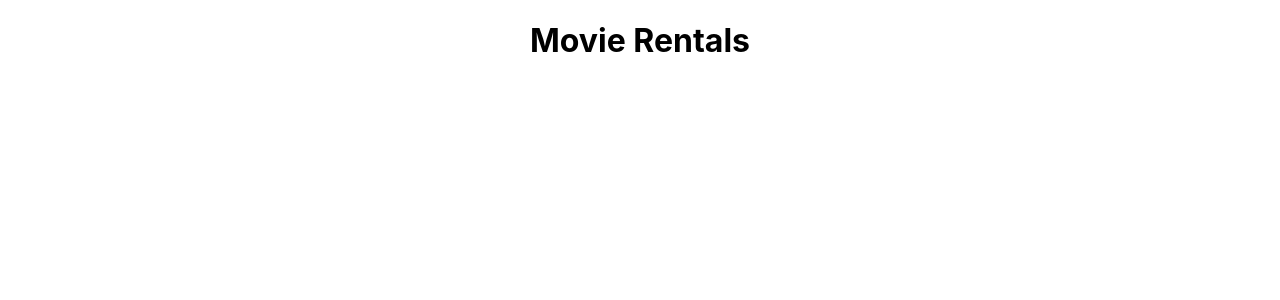
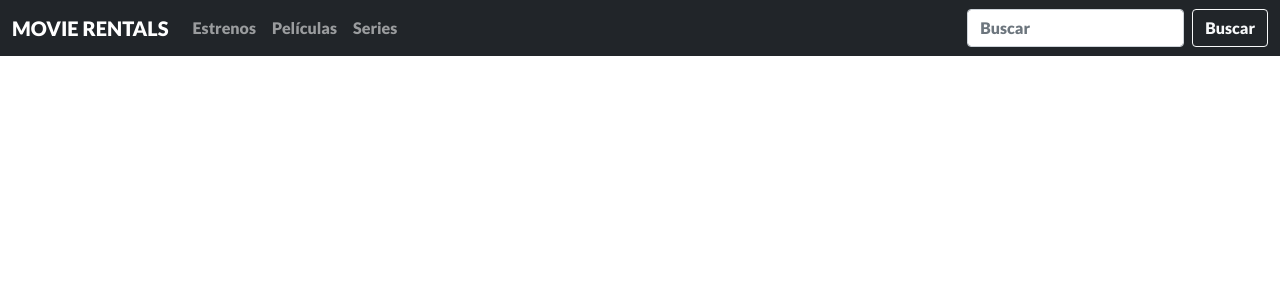
Before and after one commit to franco-prafil/movie-rentals-prafil, a React (Create React App) app: page / in a window 1280 px wide. Shown: the top 300 px of the page. Built offline with nearby package versions, Linux system fonts and the light colour scheme.

Commit message:
entregable 2

```diff
--- a/package.json
+++ b/package.json
@@ -9,7 +9,9 @@
     "@testing-library/jest-dom": "^5.16.4",
     "@testing-library/react": "^13.2.0",
     "@testing-library/user-event": "^13.5.0",
+    "bootstrap": "^5.1.3",
     "react": "^18.1.0",
+    "react-bootstrap": "^2.3.1",
     "react-dom": "^18.1.0",
     "react-scripts": "5.0.1",
     "web-vitals": "^2.1.4"
--- a/public/index.html
+++ b/public/index.html
@@ -3,6 +3,9 @@
   <head>
     <meta charset="utf-8" />
     <link rel="icon" href="%PUBLIC_URL%/favicon.ico" />
+    <link rel="preconnect" href="https://fonts.googleapis.com">
+    <link rel="preconnect" href="https://fonts.gstatic.com" crossorigin>
+    <link href="https://fonts.googleapis.com/css2?family=Inter:wght@500&family=Lato:wght@900&family=Montserrat:wght@600&display=swap" rel="stylesheet">
     <meta name="viewport" content="width=device-width, initial-scale=1" />
     <meta name="theme-color" content="#000000" />
     <meta
--- a/src/App.css
+++ b/src/App.css
@@ -1,3 +1,9 @@
+* {
+  margin: 0;
+  padding: 0;
+  font-family: "Lato", sans-serif;
+  box-sizing: border-box;
+}
 .App {
   text-align: center;
 }
--- a/src/App.js
+++ b/src/App.js
@@ -1,9 +1,12 @@
+import 'bootstrap/dist/css/bootstrap.min.css';
 import './App.css';
+import NavBar from './components/NavBar/NavBar';
+
 
 function App() {
   return (
     <div className="App">
-    <h1>Movie Rentals</h1>
+    <NavBar />
     </div>
   );
 }
--- /dev/null
+++ b/src/components/NavBar/NavBar.js
@@ -0,0 +1,39 @@
+import "./NavBar.css"
+import {Navbar, Nav, Container, Form, FormControl, Button} from "react-bootstrap"
+
+
+
+const NavBar = () => {
+
+    return (
+        <Navbar bg="dark" variant="dark" expand="lg">
+            <Container fluid>
+                <Navbar.Brand href="#">MOVIE RENTALS</Navbar.Brand>
+                <Navbar.Toggle aria-controls="navbarScroll" />
+                <Navbar.Collapse id="navbarScroll">
+                <Nav
+                    className="me-auto my-2 my-lg-0"
+                    style={{ maxHeight: '100px' }}
+                    navbarScroll
+                >
+                    <Nav.Link href="#action1">Estrenos</Nav.Link>
+                    <Nav.Link href="#action2">Películas</Nav.Link>
+                    <Nav.Link href="#action2">Series</Nav.Link>
+
+                </Nav>
+                <Form className="d-flex">
+                    <FormControl
+                    type="search"
+                    placeholder="Buscar"
+                    className="me-2"
+                    aria-label="Search"
+                    />
+                    <Button variant="outline-light">Buscar</Button>
+                </Form>
+                </Navbar.Collapse>
+            </Container>
+</Navbar>
+    )
+}
+
+export default NavBar
```
Also changed, not shown: src/components/NavBar/NavBar.css (added), 1 other file (tests, documents, lock files or other folders).
